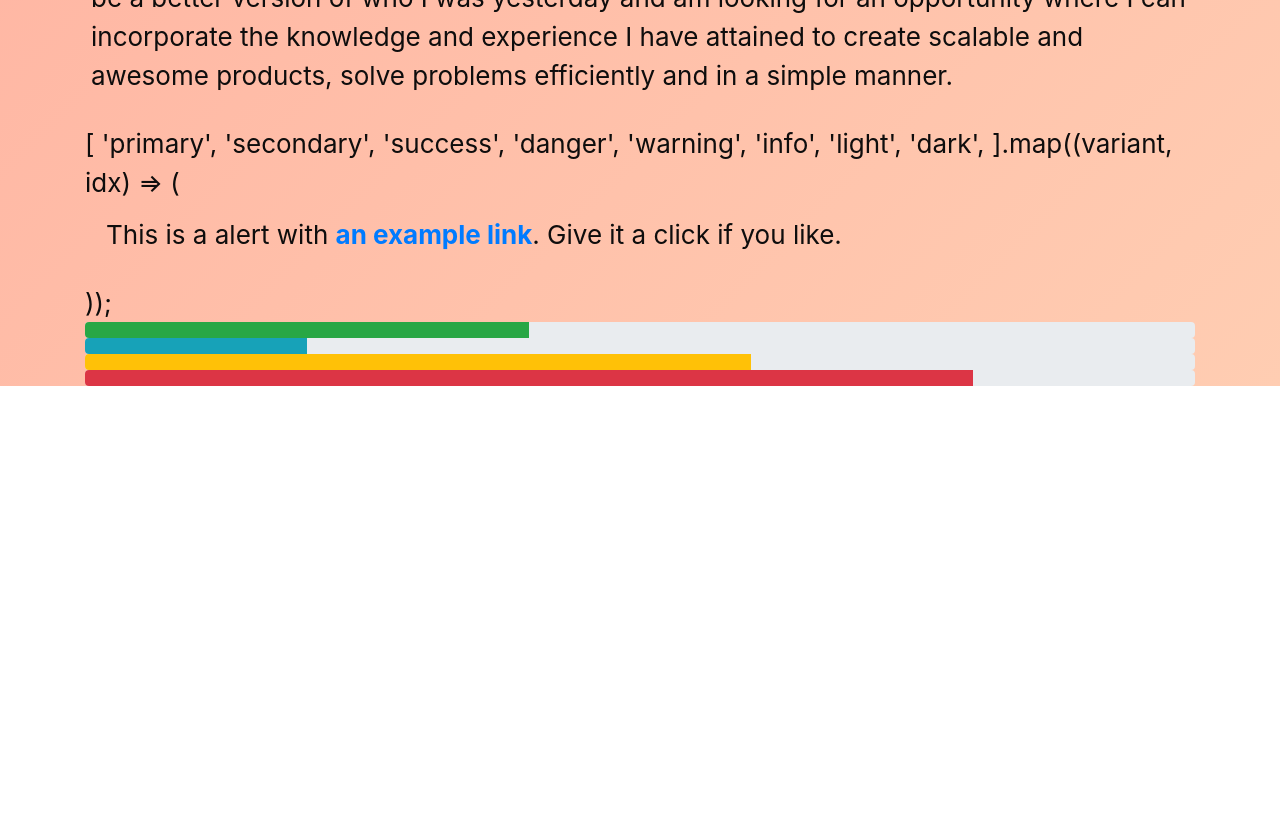
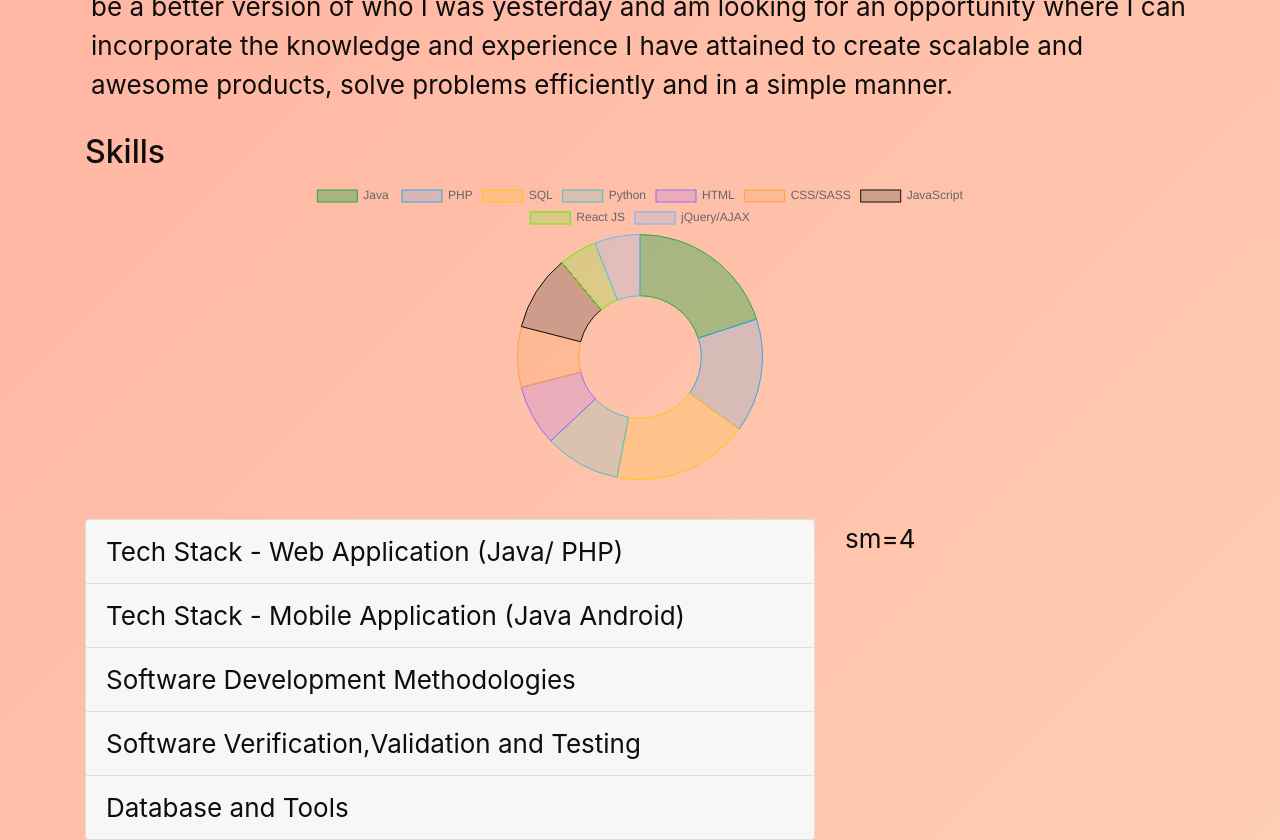
Before and after one commit to Thirunavukkarasu-Saravanan/Portfolio, a React (Create React App) app: page / in a window 1280 px wide. Shown: the part 960-1800 px from the top of the page. Before the commit the page ends 1346 px from the top, so only its background shows below. Built offline with nearby package versions, Linux system fonts and the light colour scheme.

Commit message:
Added skills component using chart.js

```diff
--- a/package.json
+++ b/package.json
@@ -8,8 +8,10 @@
     "@testing-library/react": "^9.5.0",
     "@testing-library/user-event": "^7.2.1",
     "bootstrap": "^4.5.3",
+    "chart.js": "^2.9.4",
     "react": "^16.13.1",
     "react-bootstrap": "^1.4.0",
+    "react-chartjs-2": "^2.11.1",
     "react-dom": "^16.13.1",
     "react-router-dom": "^5.2.0",
     "react-scripts": "3.4.3"
--- a/src/App.js
+++ b/src/App.js
@@ -9,6 +9,7 @@ import MultipleCounter from "./Components/MultipleCounter";
 import Profile from "./Components/Profile";
 import Experience from "./Components/Experience";
 import Project from "./Components/Project";
+import Skills from "./Components/Skills";
 
 function App() {
   return (
@@ -19,6 +20,7 @@ function App() {
         <Titlebar />
         <Route exact path="/">
           <Profile />
+          <Skills />
         </Route>
         <Route path="/exp">
           <Experience />
--- a/src/Components/Profile.js
+++ b/src/Components/Profile.js
@@ -11,6 +11,7 @@ import lnc from "../Images/lnc.png";
 import lnbc from "../Images/lnbc.png";
 import git from "../Images/git.png";
 import eml from "../Images/eml.png";
+
 import {
   Container,
   Row,
@@ -21,8 +22,9 @@ import {
   Alert,
   Badge,
   ProgressBar,
-  variant,
-  idx,
+  ListGroup,
+  Tab,
+  Sonnet,
 } from "react-bootstrap";
 
 function ProfileCard() {
@@ -35,6 +37,8 @@ function ProfileCard() {
   let ProfileHeader = entries.Tags[2].ProfileHeader;
   let ProfileInfo = entries.Tags[2].ProfileInfo;
   let profileMail = entries.Tags[1].Social4;
+  const now = 60;
+  const noww = 40;
 
   return (
     <Container>
@@ -85,24 +89,13 @@ function ProfileCard() {
         </Col>
         <Col sm={4}></Col>
         <Alert>
-          <Alert.Heading>About me</Alert.Heading>
+          <h2>About me</h2>
+
           <p>{ProfileDescription1}</p>
           <hr />
           <p className="mb-0">{ProfileDescription2}</p>
         </Alert>
       </Row>
-      [ 'primary', 'secondary', 'success', 'danger', 'warning', 'info', 'light',
-      'dark', ].map((variant, idx) => (
-      <Alert key={idx} variant={variant}>
-        This is a {variant} alert with{" "}
-        <Alert.Link href="#">an example link</Alert.Link>. Give it a click if
-        you like.
-      </Alert>
-      ));
-      <ProgressBar variant="success" now={40} />
-      <ProgressBar variant="info" now={20} />
-      <ProgressBar variant="warning" now={60} />
-      <ProgressBar variant="danger" now={80} />
     </Container>
   );
 }
--- /dev/null
+++ b/src/Components/SkillChart.js
@@ -0,0 +1,59 @@
+import React from "react";
+import { Doughnut, Bar } from "react-chartjs-2";
+import { render } from "@testing-library/react";
+
+const SkillChart = () => {
+  return (
+    <div>
+      <Doughnut
+        data={{
+          labels: [
+            "Java ",
+            "PHP",
+            "SQL",
+            "Python",
+            "HTML",
+            "CSS/SASS",
+            "JavaScript",
+            "React JS",
+            "jQuery/AJAX",
+          ],
+          datasets: [
+            {
+              label: "$ of lanaguages",
+              data: [20, 15, 18, 10, 8, 8, 10, 5, 6],
+              backgroundColor: [
+                "rgba(40,167,69, 0.4)",
+                "rgba(54, 162, 235, 0.2)",
+                "rgba(255,195,15, 0.2)",
+                "rgba(75, 192, 192, 0.2)",
+                "rgba(153, 102, 255, 0.2)",
+                "rgba(255, 159, 64, 0.2)",
+                "rgba(17,17,17, 0.2)",
+                "rgba(85,243,0, 0.2)",
+                "rgba(104,182,255, 0.2)",
+              ],
+              borderColor: [
+                "rgba(40,167,69, 1)",
+                "rgba(54, 162, 235, 1)",
+                "rgba(255,195,15, 1)",
+                "rgba(75, 192, 192, 1)",
+                "rgba(153, 102, 255, 1)",
+                "rgba(255, 159, 64, 1)",
+                "rgba(17,17,17, 1)",
+                "rgba(85,243,0, 1)",
+                "rgba(104,182,255, 1)",
+              ],
+              borderWidth: 1,
+            },
+          ],
+        }}
+        width={400}
+        height={300}
+        options={{ maintainAspectRatio: false }}
+      />
+    </div>
+  );
+};
+
+export default SkillChart;
--- a/src/Components/Skills.js
+++ b/src/Components/Skills.js
@@ -1,8 +1,97 @@
 import React from "react";
 
-<div>
-  <ProgressBar variant="success" now={40} />
-  <ProgressBar variant="info" now={20} />
-  <ProgressBar variant="warning" now={60} />
-  <ProgressBar variant="danger" now={80} />
-</div>;
+import { Container, Row, Col, Accordion, Card } from "react-bootstrap";
+import SkillChart from "./SkillChart";
+
+function Skills() {
+  return (
+    <div>
+      <Container>
+        <Row>
+          <Col>
+            <h2>Skills</h2>
+          </Col>
+        </Row>
+      </Container>
+      <Container>
+        <Row>
+          <Col></Col>
+          <Col sm={8}>
+            <SkillChart />
+          </Col>
+          <Col></Col>
+        </Row>
+      </Container>
+      <br />
+      <Container>
+        <Row>
+          <Col sm={8}>
+            <Accordion>
+              <Card>
+                <Accordion.Toggle as={Card.Header} eventKey="0">
+                  Tech Stack - Web Application (Java/ PHP)
+                </Accordion.Toggle>
+                <Accordion.Collapse eventKey="0">
+                  <Card.Body>
+                    <p>
+                      JSP/ Servlet, MySQL, JunitJunit/JaCoCo, PITclipse,
+                      Selenium IDE/Web driver, Apache Tomcat, MVC architecture.
+                      <p></p>
+                      HTML, JavaScript, PHP, Codeigniter, Bootstrap Sass, XAMPP,
+                      MariaDB.
+                    </p>
+                  </Card.Body>
+                </Accordion.Collapse>
+              </Card>
+              <Card>
+                <Accordion.Toggle as={Card.Header} eventKey="1">
+                  {" "}
+                  Tech Stack - Mobile Application (Java Android)
+                </Accordion.Toggle>
+                <Accordion.Collapse eventKey="1">
+                  <Card.Body>
+                    Android Studio, Java, MySQLite, Object-oriented software
+                    engineering principles.
+                  </Card.Body>
+                </Accordion.Collapse>
+              </Card>
+              <Card>
+                <Accordion.Toggle as={Card.Header} eventKey="2">
+                  Software Development Methodologies
+                </Accordion.Toggle>
+                <Accordion.Collapse eventKey="2">
+                  <Card.Body>Agile - Scrum, Waterfall</Card.Body>
+                </Accordion.Collapse>
+              </Card>
+              <Card>
+                <Accordion.Toggle as={Card.Header} eventKey="3">
+                  Software Verification,Validation and Testing
+                </Accordion.Toggle>
+                <Accordion.Collapse eventKey="3">
+                  <Card.Body>
+                    Blackbox testing, MCDC, Unit Testing, Integration and System
+                    Testing
+                  </Card.Body>
+                </Accordion.Collapse>
+              </Card>
+              <Card>
+                <Accordion.Toggle as={Card.Header} eventKey="4">
+                  Database and Tools
+                </Accordion.Toggle>
+                <Accordion.Collapse eventKey="4">
+                  <Card.Body>
+                    Relational Database (MySQL, Oracle), RESTful API, JSON,
+                    Postman.
+                  </Card.Body>
+                </Accordion.Collapse>
+              </Card>
+            </Accordion>
+          </Col>
+          <Col sm={4}>sm=4</Col>
+        </Row>
+      </Container>
+    </div>
+  );
+}
+
+export default Skills;
```
Also changed, not shown: 1 other file (tests, documents, lock files or other folders).
